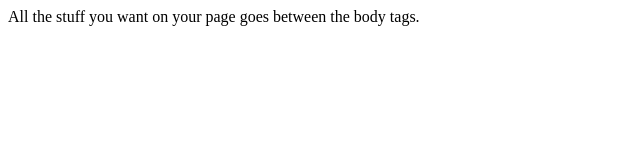
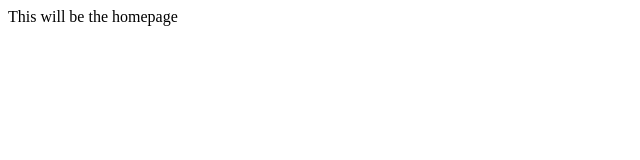
Before and after one commit to spandya10/studious-guide, a plain HTML site: page index.html in a window 1280 px wide. Shown: the whole page, without its empty margins (0-640 px from the left). Drawn offline with Linux system fonts and the light colour scheme.

Commit message:
Changed the text for homepage

```diff
--- a/index.html
+++ b/index.html
@@ -3,6 +3,6 @@
 <title>Title of your page here</title>
 </head>
 <body>
-All the stuff you want on your page goes between the body tags.
+This will be the homepage
 </body>
 </html>
```
